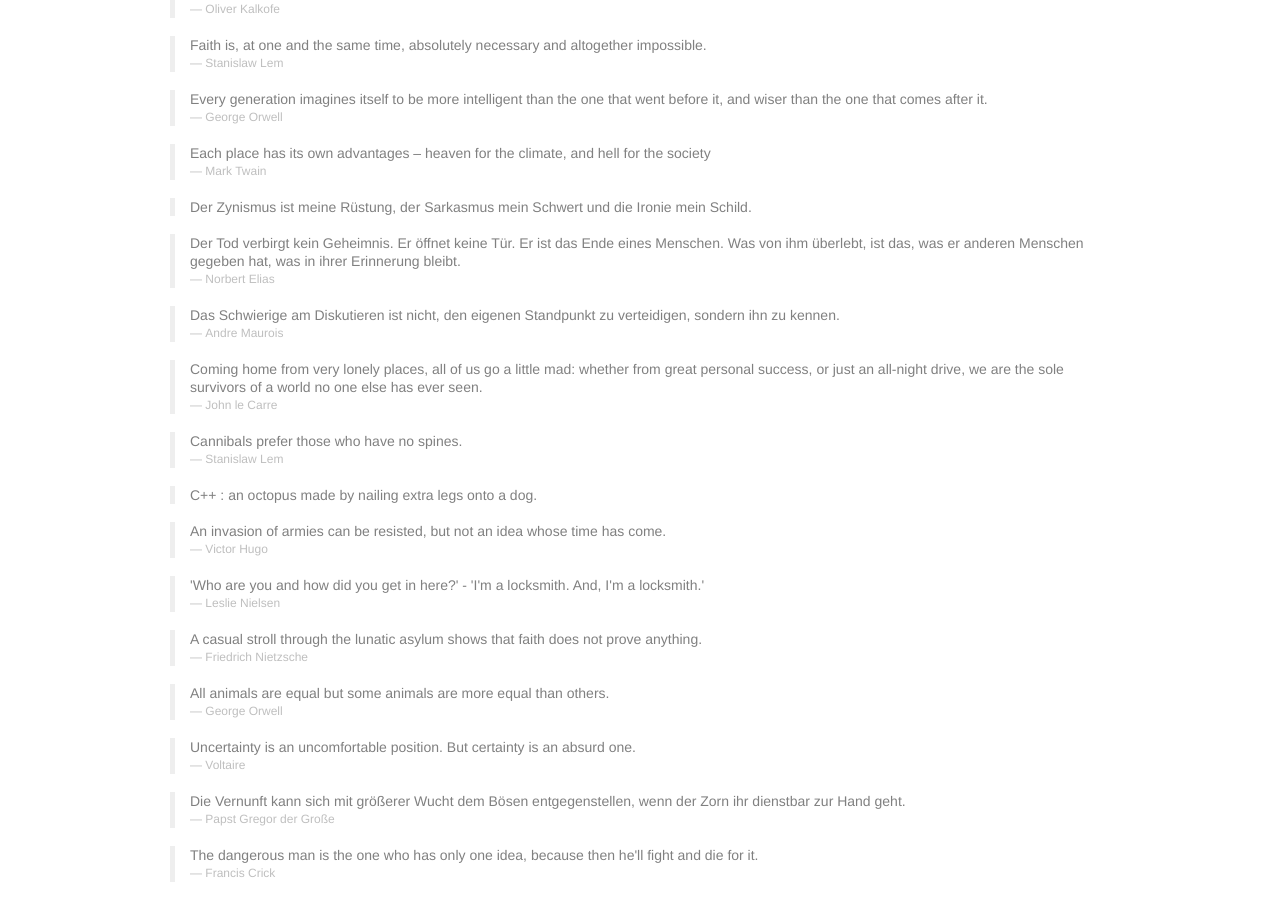
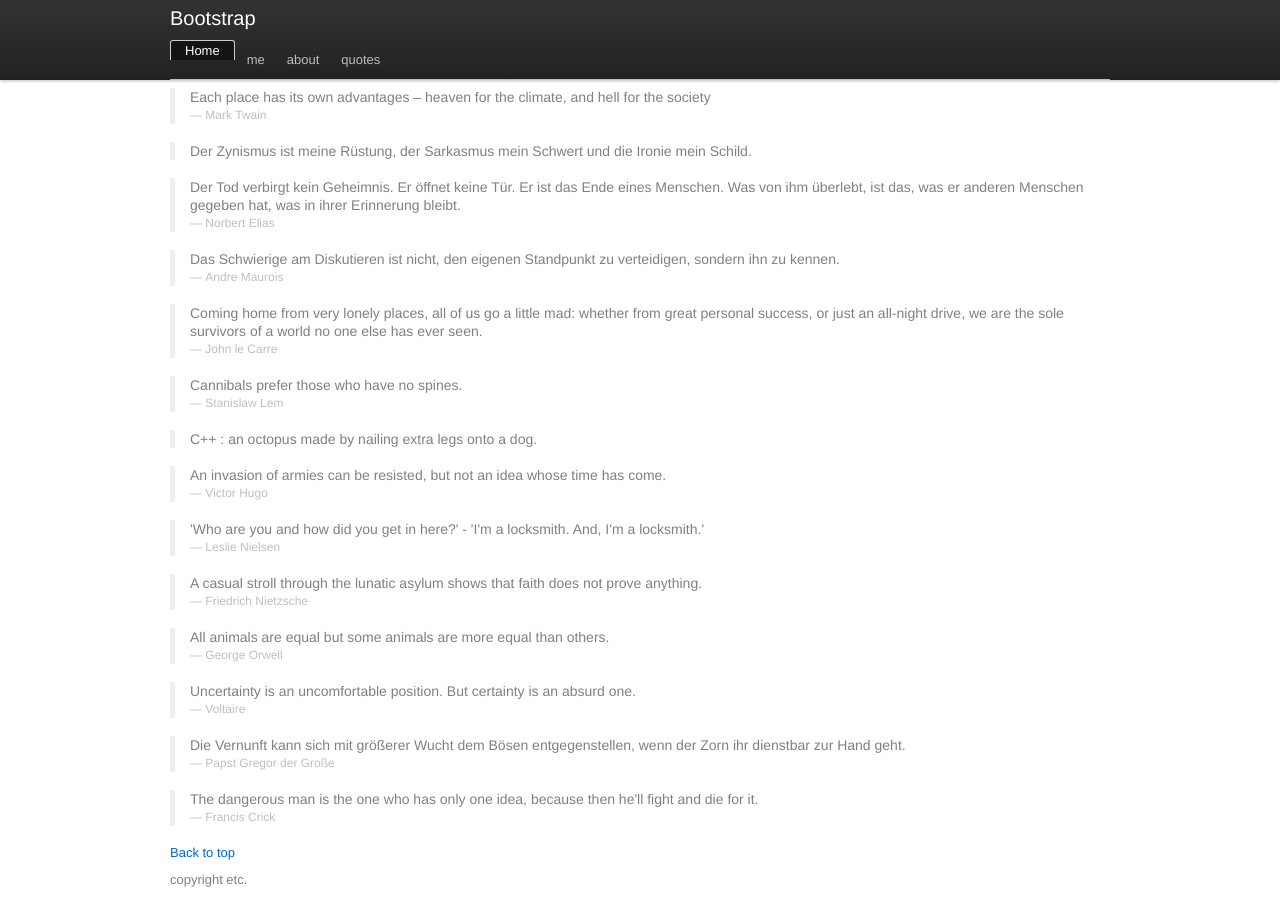
Before and after one commit to tinnet/tinnet.github.com, a Jekyll site: the page built from quotes.html, in a window 1280 px wide and 900 px high, scrolled down 3260 px. Built offline with Jekyll 4.4.1, drawn with Linux system fonts in a browser that asks for light colours.

Commit message:
added footer and made nav pretty

```diff
--- a/_layouts/default.html
+++ b/_layouts/default.html
@@ -8,17 +8,35 @@
 </head>
 <body>
 
+<div class="topbar">
+  <div class="fill">
+    <div class="container">
+      <h3><a href="#">Bootstrap</a></h3>
       <ul class="tabs">
         <li class="active"><a href="#">Home</a></li>
         <li><a href="/">me</a></li>
         <li><a href="/about.html">about</a></li>
         <li><a href="/quotes.html">quotes</a></li>
       </ul>
-
+    </div>
+  </div>
+</div>
 
 <div class="container">
 {{ content}}
 </div>
+
+<div id="footer">
+  <div class="inner">
+    <div class="container">
+      <p class="right"><a href="#">Back to top</a></p>
+      <p> copyright etc.</p>
+     </div>
+  </div>
+</div>
+
+
+
 <script type="text/javascript">
   var _gaq = _gaq || [];
   _gaq.push(['_setAccount', {{ site.google_analytics }}]);
```
Lines whose indentation alone changed are shown as unchanged.
